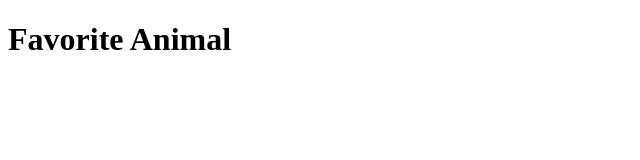
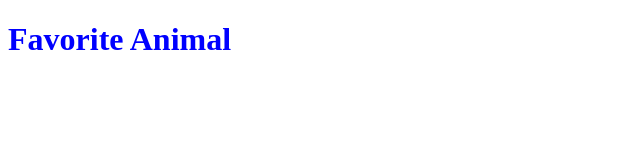
Before and after one commit to edriver4/edriver4.github.io, a plain HTML site: page index.html in a window 1280 px wide. Shown: the whole page, without its empty margins (0-640 px from the left). Drawn offline with Linux system fonts and the light colour scheme.

Commit message:
correct error on css

```diff
--- a/style.css
+++ b/style.css
@@ -1,3 +1,3 @@
-.hq{
+.h1{
     color: blue;
 }
```
